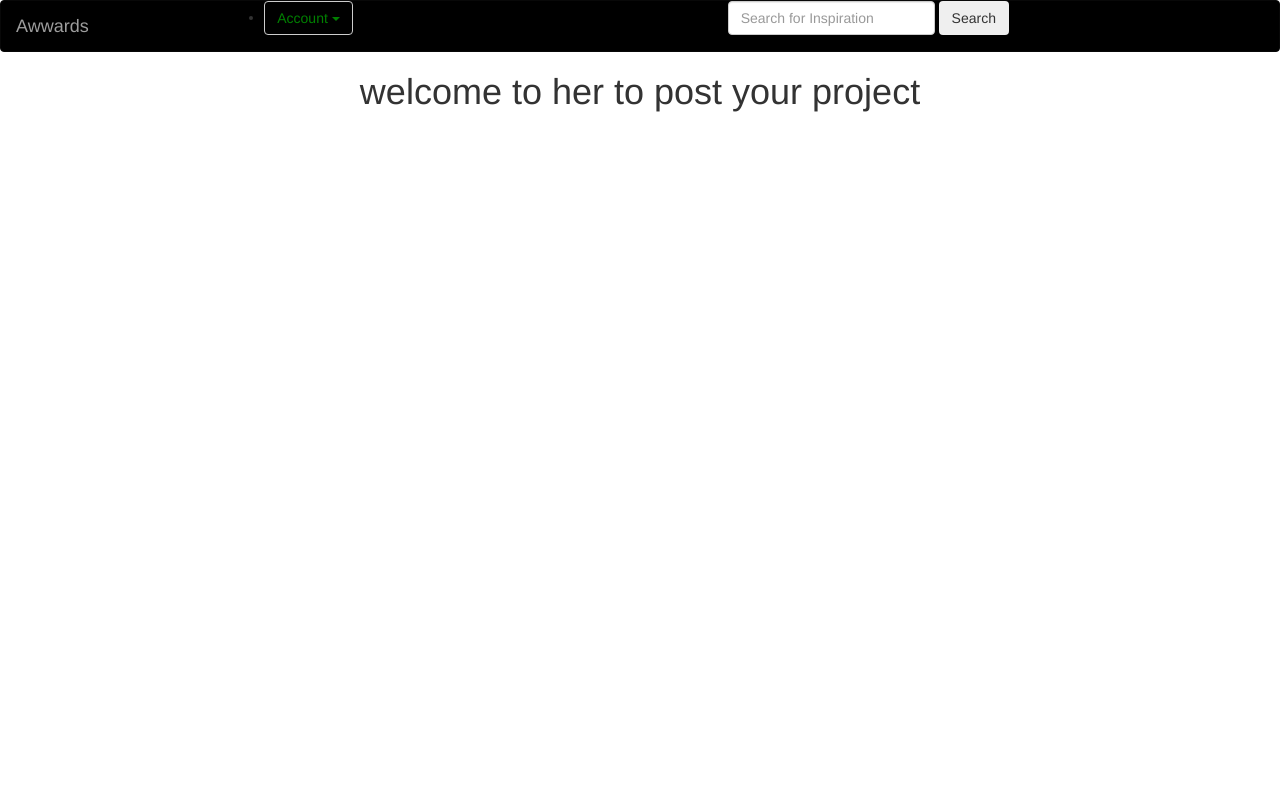
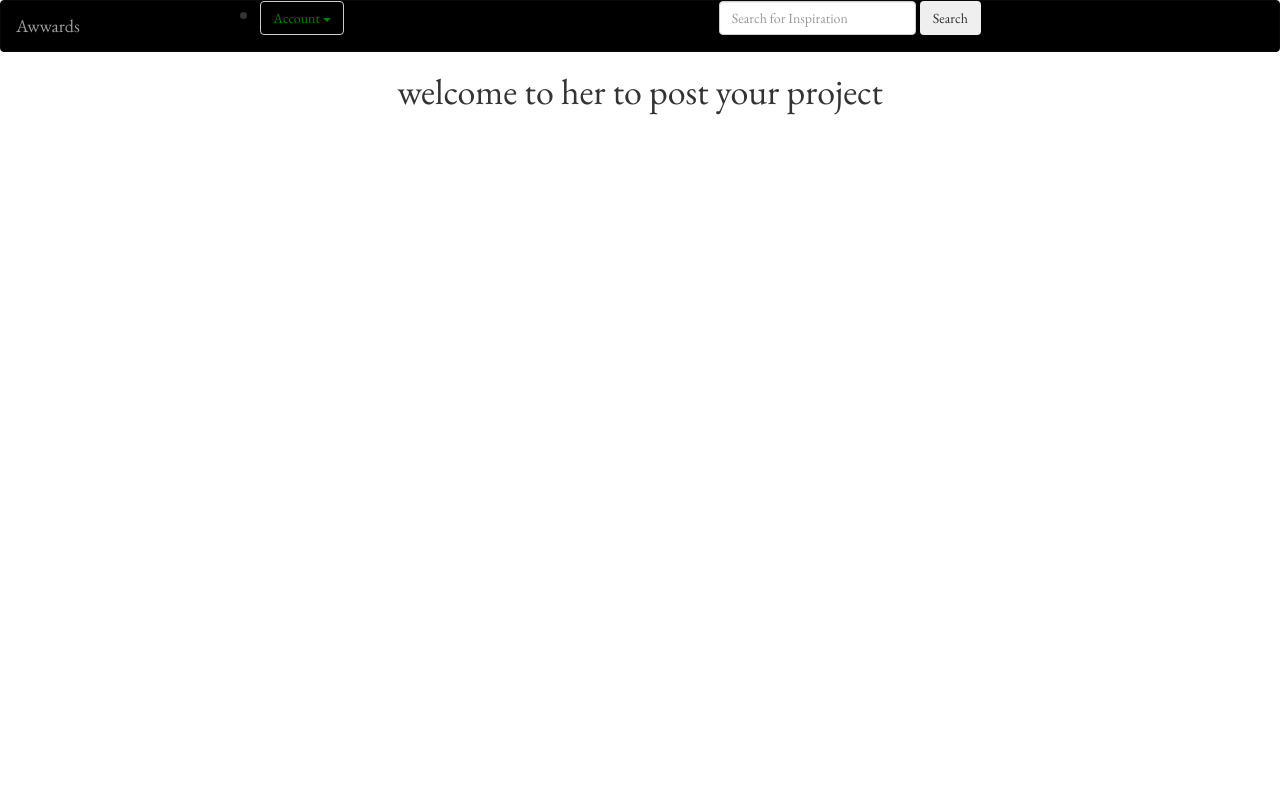
Before and after one commit to Queen-Uwitonze/AwwardsClone, a Django app: page / in a window 1280 px wide. Run offline with Django 3.2, Linux system fonts and the light colour scheme; a user stored in the database is signed in; data that the repository does not hold is empty; parts of the project's set-up code (start-up, migrations or seed data) failed here and were passed over; some libraries are stand-ins or nearby versions.

Commit message:
adding a google font family

```diff
--- a/projects/static/css/styles.css
+++ b/projects/static/css/styles.css
@@ -1,6 +1,8 @@
 body, html {
   height: 100%;
   margin: 0;
+  font-family: 'EB Garamond', serif;
+  font-size: 20px;
   }
 .pages{
   padding-left: 40px;
--- a/projects/templates/all_gallery/base.html
+++ b/projects/templates/all_gallery/base.html
@@ -16,7 +16,7 @@
   {% block styles %}
   {% bootstrap_css %}
   <link rel="stylesheet" href="{% static 'css/styles.css' %}">
-  <link href="https://fonts.googleapis.com/css?family=Playfair+Display" rel="stylesheet">
+  <link href="https://fonts.googleapis.com/css?family=EB+Garamond" rel="stylesheet">
   {% endblock %}
 
 </head>
```
